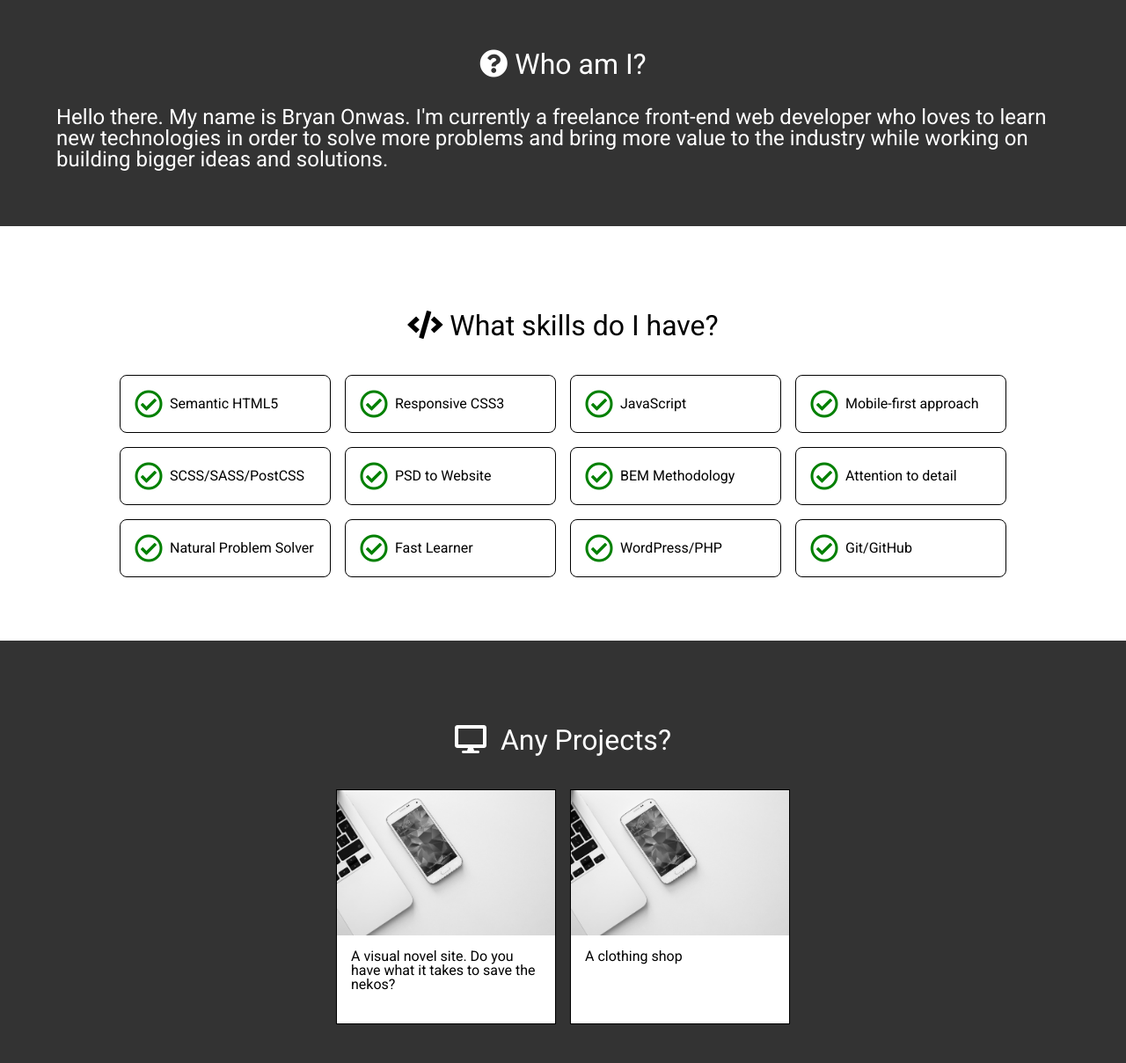
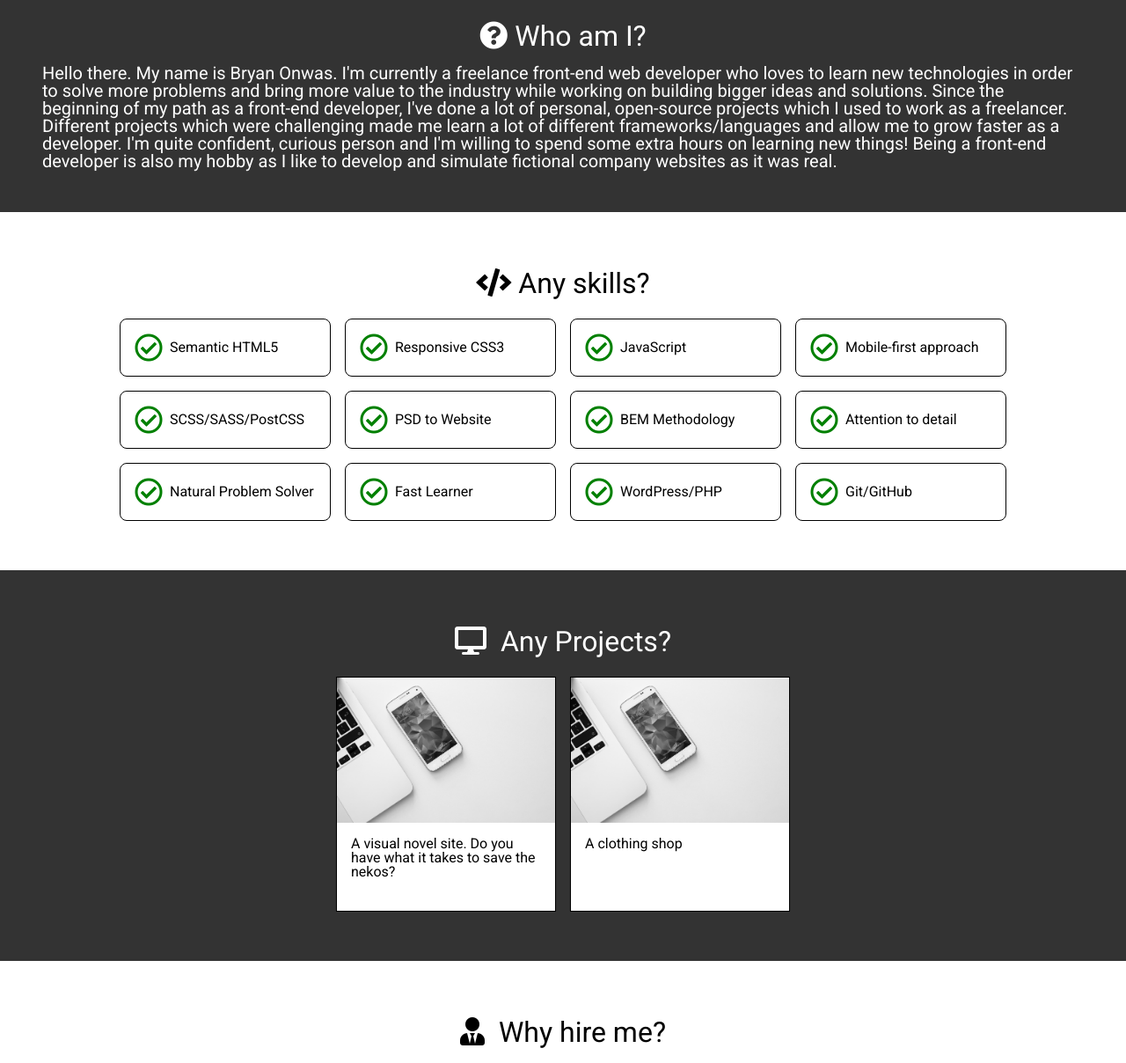
Before and after one commit to BryanOnwas/portfolio-site, a website: page index.html in a window 1280 px wide. Shown: the part 840-2048 px from the top of the page at 88% size. Drawn offline with Linux system fonts and the light colour scheme.

Commit message:
Made more improvements on the website

```diff
--- a/css/style.css
+++ b/css/style.css
@@ -81,7 +81,7 @@ img {
 }
 
 section {
-  padding: 4rem;
+  padding: 3rem;
 }
 
 section:nth-child(odd) {
@@ -286,13 +286,12 @@ header.active {
   padding: 0.5rem;
 }
 
-.content--top .content--scroll{
+.content--top .content--scroll {
   font-size: 3rem;
   top: 55%;
 }
 
-
-.content--top .fa-chevron-down{
+.content--top .fa-chevron-down {
   display: block;
   font-size: 3rem;
   top: 55%;
@@ -315,11 +314,11 @@ header.active {
   display: block;
   font-weight: 400;
   font-size: 2rem;
-  padding: 2rem;
+  padding: 1rem 0;
 }
 
 .content--about p {
-  font-size: 1.5rem;
+  font-size: 1.25rem;
 }
 
 .content--skills ul {
--- a/index.html
+++ b/index.html
@@ -66,22 +66,26 @@
             </li>
           </ul>
 
-          <a href="#about" class="content--scroll wow swing">Click Here<i class="fas fa-chevron-down"></i></a>
+          <a href="#about" class="content--scroll wow swing delay-1s">Click Here<i class="fas fa-chevron-down"></i></a>
         </section>
 
         <section class="content--about" id="about">
-          <h2 class="content--about--title content--title wow FadeInLeft"><i class="fas fa-question-circle"></i>Who am I?</h2>
+          <h2 class="content--about--title content--title wow fadeInLeft"><i class="fas fa-question-circle"></i>Who am I?</h2>
 
-          <p class="wow slideInRight">
+          <p class="wow fadeInRight delay-1s">
             Hello there. My name is Bryan Onwas. I'm currently a freelance front-end web developer who loves to learn new technologies in order to
-            solve more problems and bring more value to the industry while working on building bigger ideas and solutions.
+            solve more problems and bring more value to the industry while working on building bigger ideas and solutions. Since the beginning of my
+            path as a front-end developer, I've done a lot of personal, open-source projects which I used to work as a freelancer. Different projects
+            which were challenging made me learn a lot of different frameworks/languages and allow me to grow faster as a developer. I'm quite
+            confident, curious person and I'm willing to spend some extra hours on learning new things! Being a front-end developer is also my hobby
+            as I like to develop and simulate fictional company websites as it was real.
           </p>
         </section>
 
         <section class="content--skills" id="skills">
-          <h2 class="content--skills--title content--title wow slideInLeft"><i class="fas fa-code"></i>What skills do I have?</h2>
+          <h2 class="content--skills--title content--title wow fadeInLeft delay-1s"><i class="fas fa-code"></i>Any skills?</h2>
 
-          <ul class="wow slideInRight">
+          <ul class="wow fadeInRight delay-1s">
             <li><i class="far fa-check-circle"></i><span>Semantic HTML5</span></li>
             <li><i class="far fa-check-circle"></i><span>Responsive CSS3</span></li>
             <li><i class="far fa-check-circle"></i><span>JavaScript</span></li>
@@ -98,15 +102,15 @@
         </section>
 
         <section class="content--projects" id="projects">
-          <h2 class="content--projects--title content--title wow zoomIn"><i class="fas fa-desktop"></i> Any Projects?</h2>
+          <h2 class="content--projects--title content--title wow fadeIn"><i class="fas fa-desktop"></i> Any Projects?</h2>
 
           <div class="content--projects--body">
-            <figure class="wow zoomIn">
+            <figure class="wow zoomIn delay-1s">
               <a href="http://www.neatvns.com" target="_blank"><img src="images/image.jpg" alt="Neat Studios"/></a>
               <figcaption>A visual novel site. Do you have what it takes to save the nekos?</figcaption>
             </figure>
 
-            <figure class="wow zoomIn">
+            <figure class="wow zoomIn delay-1s">
               <a href="http://www.ispecialwears.com" target="_blank"><img src="images/image.jpg" alt="I Special"/></a>
               <figcaption>A clothing shop</figcaption>
             </figure>
@@ -114,7 +118,7 @@
         </section>
 
         <section class="contect--hire">
-          <h2 class="content--projects--title content--title wow zoomIn"><i class="fas fa-user-tie"></i> Why hire me?</h2>
+          <h2 class="content--projects--title content--title wow zoomIn delay-1s"><i class="fas fa-user-tie"></i> Why hire me?</h2>
         </section>
       </div>
     </main>
```
